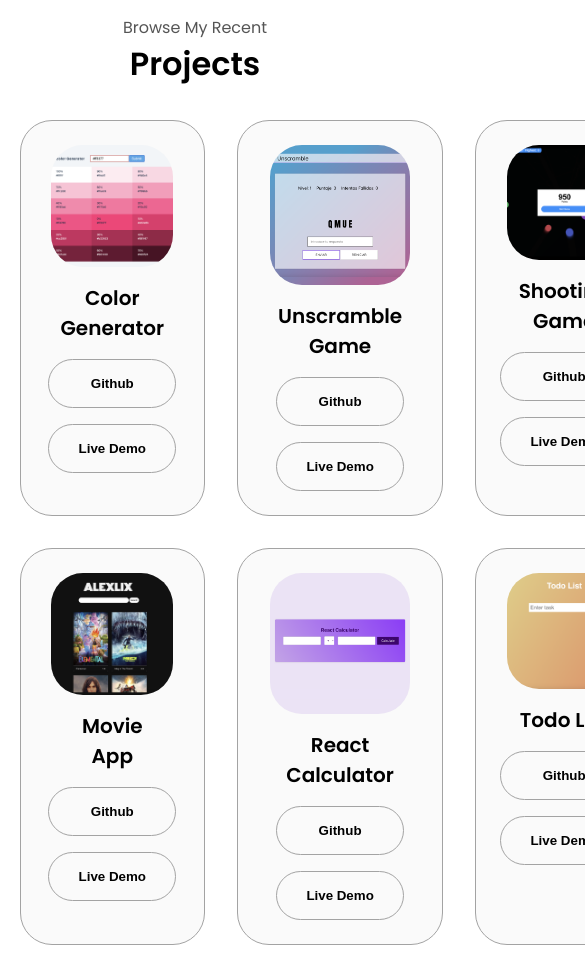
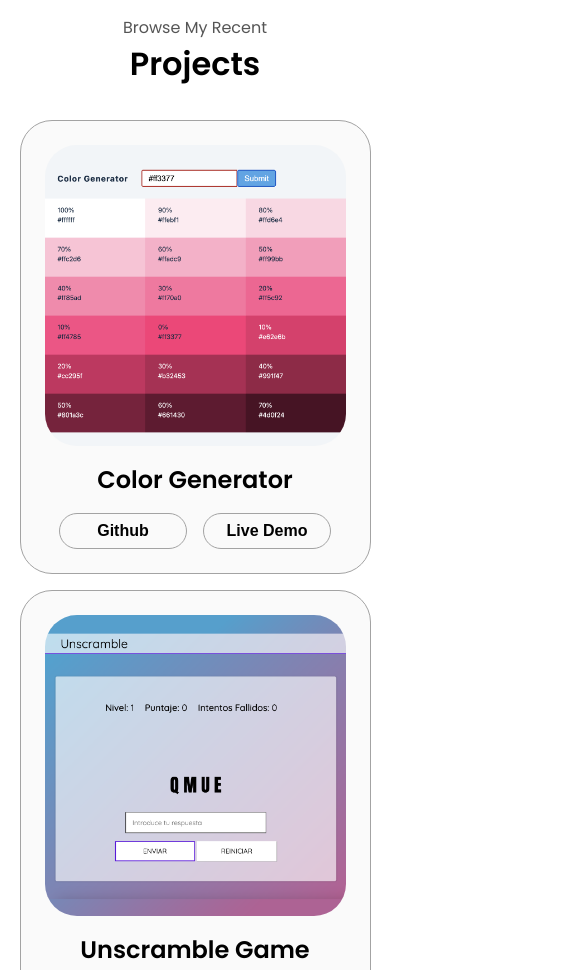
Before and after one commit to alexisrabinovitz/Portfolio_Website, a plain HTML site: page index.html in a window 390 px wide. Shown: the part 3280-4250 px from the top of the page, 585 px wide, since content can reach past the window. Drawn offline with Linux system fonts and the light colour scheme.

Commit message:
Second Commit

```diff
--- a/mediaqueries.css
+++ b/mediaqueries.css
@@ -40,6 +40,9 @@
   }
   .about-containers {
     margin-top: 0;
+  }
+  .container-grid {
+    grid-template-columns: repeat(2, 1fr);
   }
 }
 
@@ -96,4 +99,22 @@
   .text-container {
     text-align: justify;
   }
+  .container-grid {
+    grid-template-columns: 1fr;
+    gap: 1rem;
+  }
+
+  .project-img {
+    width: 100%;
+    height: auto;
+  }
+
+  .project-title {
+    font-size: 1.5rem;
+  }
+
+  .project-btn {
+    font-size: 1rem;
+    padding: 0.5rem 1rem;
+  }
 }
```
Also changed, not shown: 2 other files.
